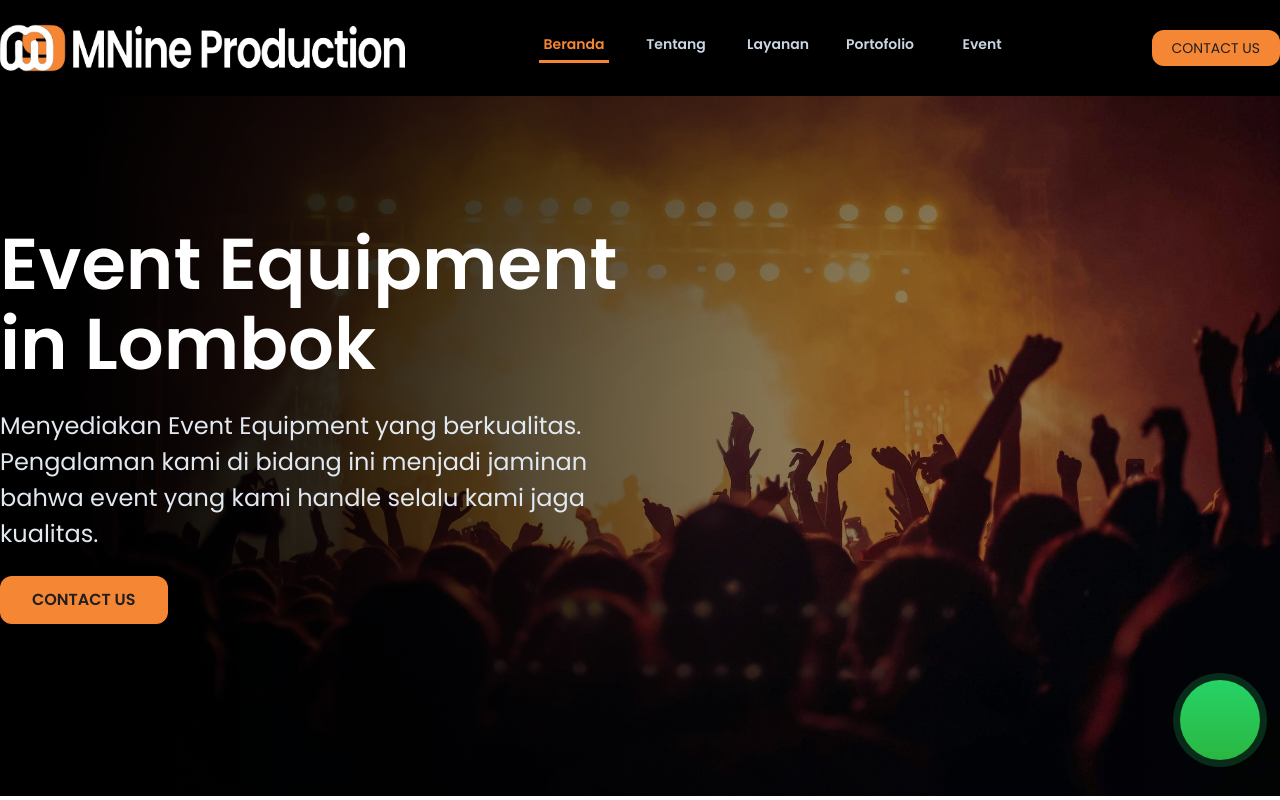
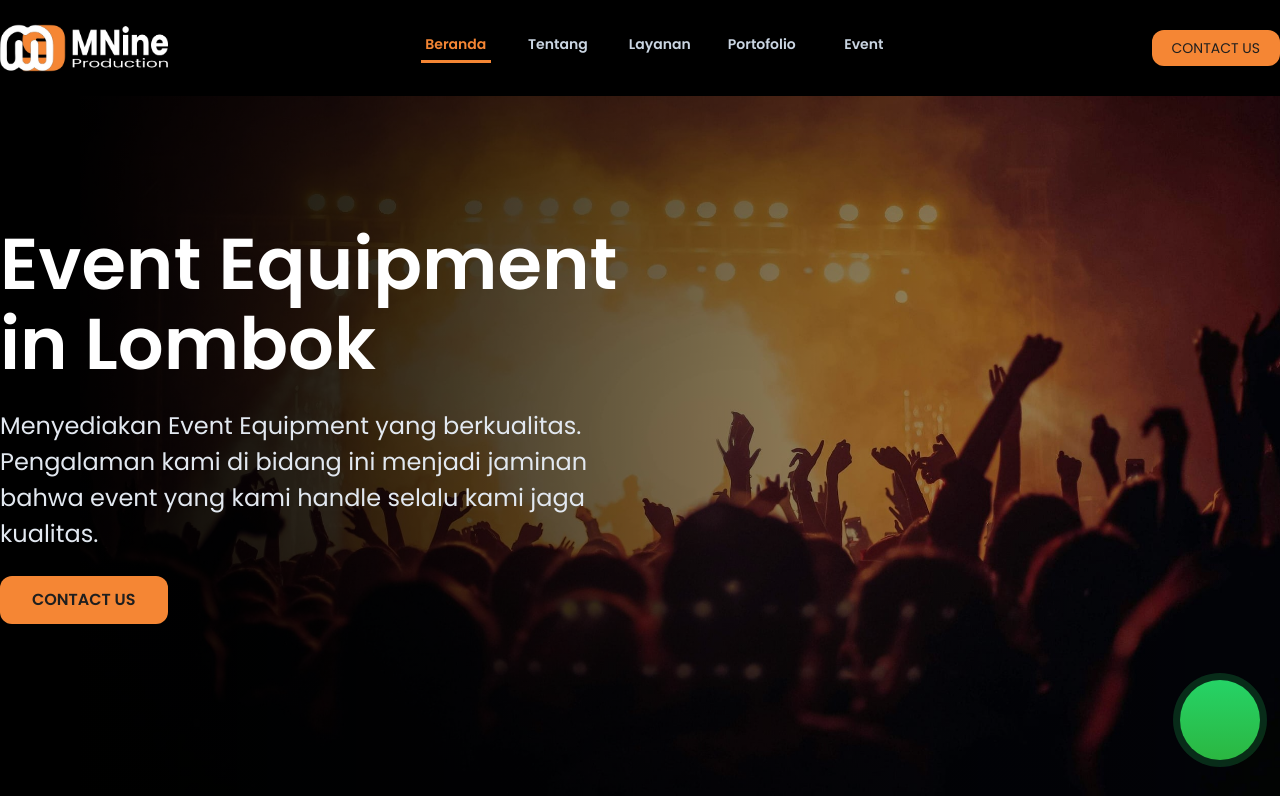
Before and after one commit to ahmadhabibi14/mninepro.id, a SvelteKit app: page / in a window 1280 px wide. Shown: the top 800 px of the page. Built offline with nearby package versions, Linux system fonts and the light colour scheme; some icons are missing.

Commit message:
[fix] logo base

```diff
--- a/src/partials/Navbar.svelte
+++ b/src/partials/Navbar.svelte
@@ -59,7 +59,7 @@
       </div>
       <a href="/" class="w-fit h-fit">
         <img
-          src="/icons/logo-text-horizontal.png"
+          src="/icons/logo-text.png"
           alt="MNine Pro"
           class="h-12 w-auto"
         />
```
Also changed, not shown: static/icons/logo-text.png.
